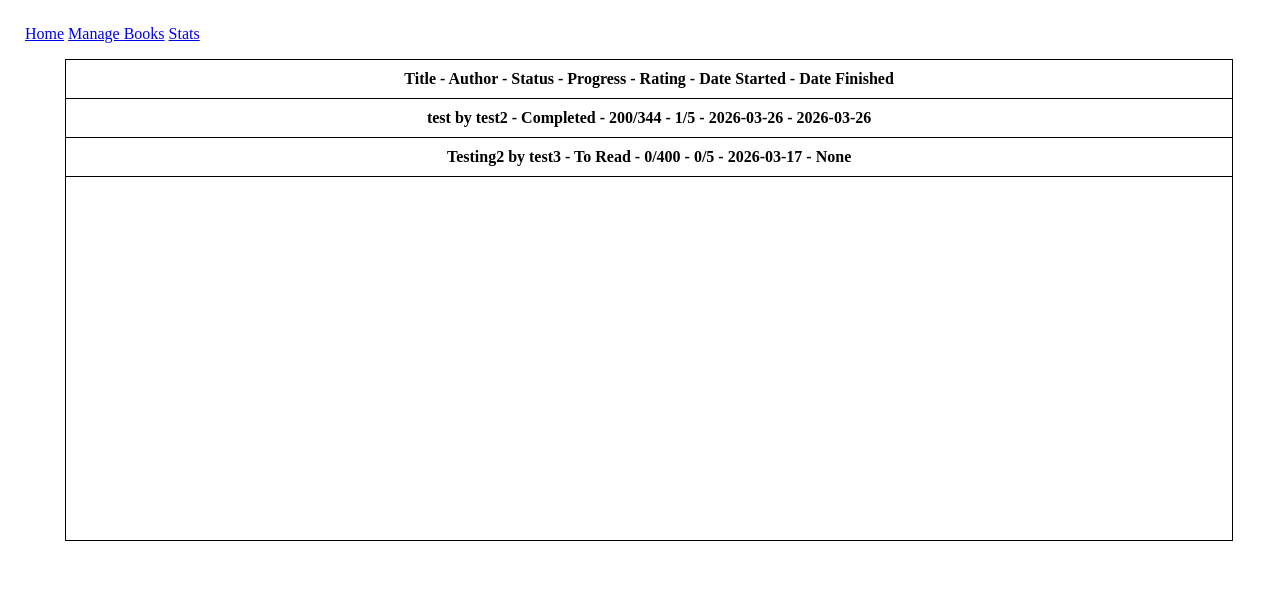
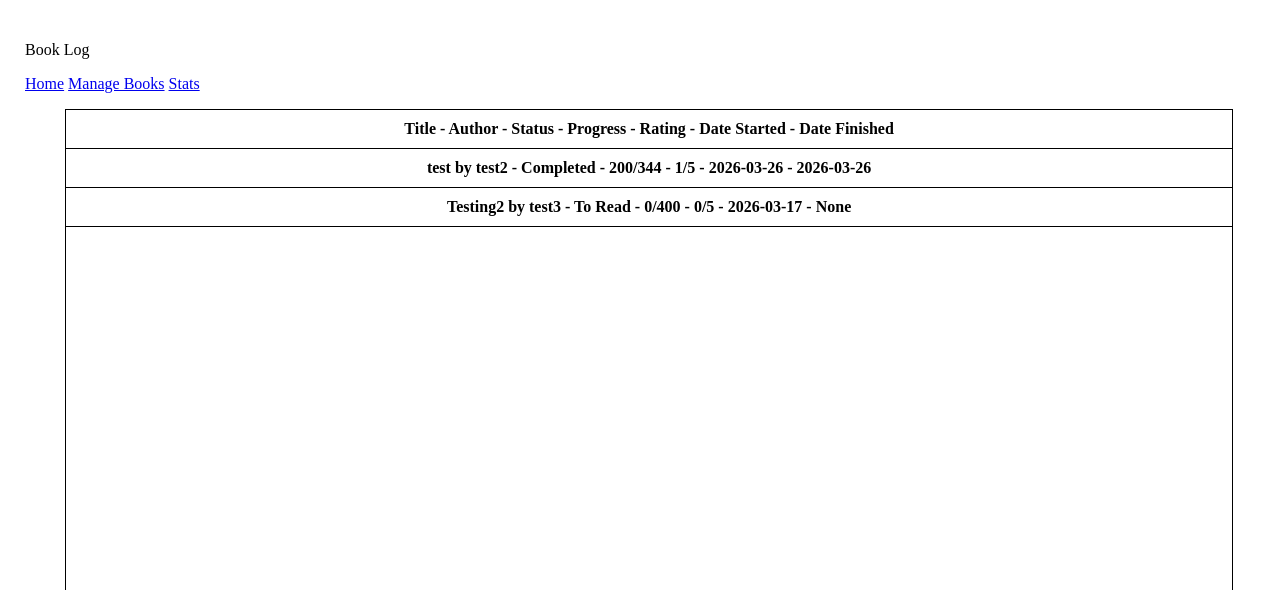
Before and after one commit to KC21025/to-read-list-manager, a Flask app: page / in a window 1280 px wide. Shown: the top 590 px of the page. Run offline with Flask 3, Linux system fonts and the light colour scheme; data comes from the database, SQL or seed files in the repository; both versions use the stored data as it was after the commit.

Commit message:
I've set up the class required for the stylesheet for the navbar, and have added the "Book Log" to the navbar.

```diff
--- a/static/styles.css
+++ b/static/styles.css
@@ -7,6 +7,11 @@ body {
 
 .inline-p {
     display: inline
+}
+
+/* Styles for the navigation bar */
+.web_nav_bar {
+
 }
 
 /* Index HTML */
--- a/templates/layout.html
+++ b/templates/layout.html
@@ -9,7 +9,8 @@
     </head>
 
     <body>
-        <nav> <!-- Navigation bar -->
+        <nav class = "web_nav_bar" > <!-- Navigation bar -->
+            <p> Book Log </p>
             <a href="/">Home</a>
             <a href="/manage">Manage Books</a>
             <a href="/stats">Stats</a>
```
Also changed, not shown: database.db.
